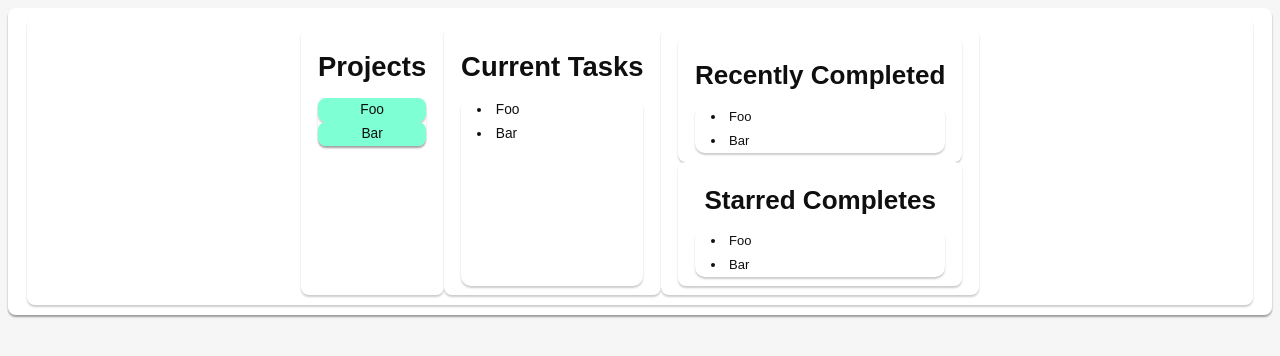
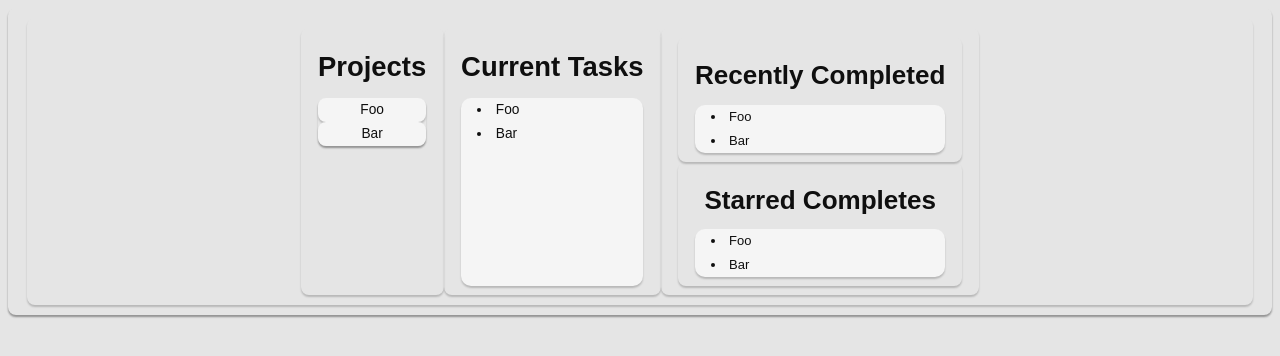
Before and after one commit to npetrangelo/task-tool, a Vue app: page / in a window 1280 px wide. Shown: the top 356 px of the page. Built offline with nearby package versions, Linux system fonts and the light colour scheme.

Commit message:
Light grey background color, projects and tasks are in white boxes to stand out

```diff
--- a/src/App.vue
+++ b/src/App.vue
@@ -39,7 +39,6 @@ div {
     font-weight: 500;
     font-family: Arial, Helvetica, sans-serif;
     color: #0f0f0f;
-    background-color: #ffffff;
     transition: border-color 0.25s;
     box-shadow: 0 2px 2px rgba(0, 0, 0, 0.2);
 }
--- a/src/components/Current.vue
+++ b/src/components/Current.vue
@@ -6,7 +6,7 @@ const tasks = ref([{ message: 'Foo' }, { message: 'Bar' }]);
 <template>
     <div class="col">
         <h1>Current Tasks</h1>
-        <div class="tasks">
+        <div class="tasks standout">
             <li v-for="task in tasks">
                 {{ task.message }}
             </li>
--- a/src/components/Projects.vue
+++ b/src/components/Projects.vue
@@ -7,7 +7,7 @@ const items = ref([{ message: 'Foo' }, { message: 'Bar' }]);
     <div class="col">
         <h1>Projects</h1>
         <div class="col">
-            <div v-for="item in items" class="project">
+            <div v-for="item in items" class="standout">
                 {{ item.message }}
             </div>
         </div>
@@ -15,10 +15,6 @@ const items = ref([{ message: 'Foo' }, { message: 'Bar' }]);
 </template>
 
 <style>
-.project {
-    background-color: aquamarine;
-}
-
 div {
     border-radius: 8px;
     box-shadow: 0 2px 2px rgba(0, 0, 0, 0.2);
--- a/src/components/Recent.vue
+++ b/src/components/Recent.vue
@@ -6,7 +6,7 @@ const tasks = ref([{ message: 'Foo' }, { message: 'Bar' }]);
 <template>
     <div class="col">
         <h1>Recently Completed</h1>
-        <div class="col tasks">
+        <div class="col tasks standout">
             <li v-for="task in tasks">
                 {{ task.message }}
             </li>
--- a/src/components/Starred.vue
+++ b/src/components/Starred.vue
@@ -6,7 +6,7 @@ const tasks = ref([{ message: 'Foo' }, { message: 'Bar' }]);
 <template>
     <div class="col">
         <h1>Starred Completes</h1>
-        <div class="col tasks">
+        <div class="col tasks standout">
             <li v-for="task in tasks">
                 {{ task.message }}
             </li>
--- a/src/styles.css
+++ b/src/styles.css
@@ -5,7 +5,7 @@
   font-weight: 400;
 
   color: #0f0f0f;
-  background-color: #f6f6f6;
+  background-color: #e5e5e5;
 
   font-synthesis: none;
   text-rendering: optimizeLegibility;
@@ -43,6 +43,10 @@
 .col {
   display: flex;
   flex-direction: column;
+}
+
+.standout {
+  background-color: whitesmoke;
 }
 
 a {
```
